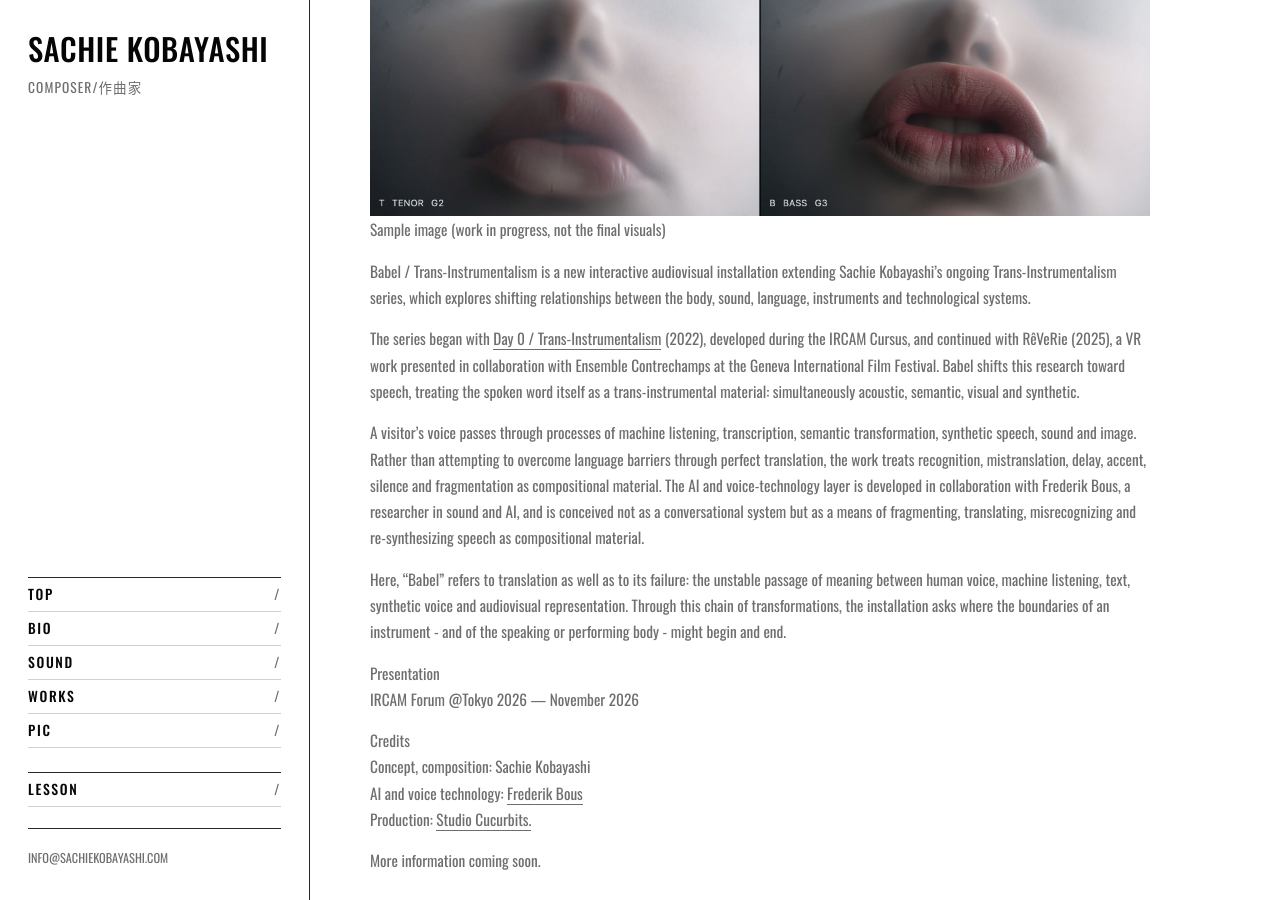
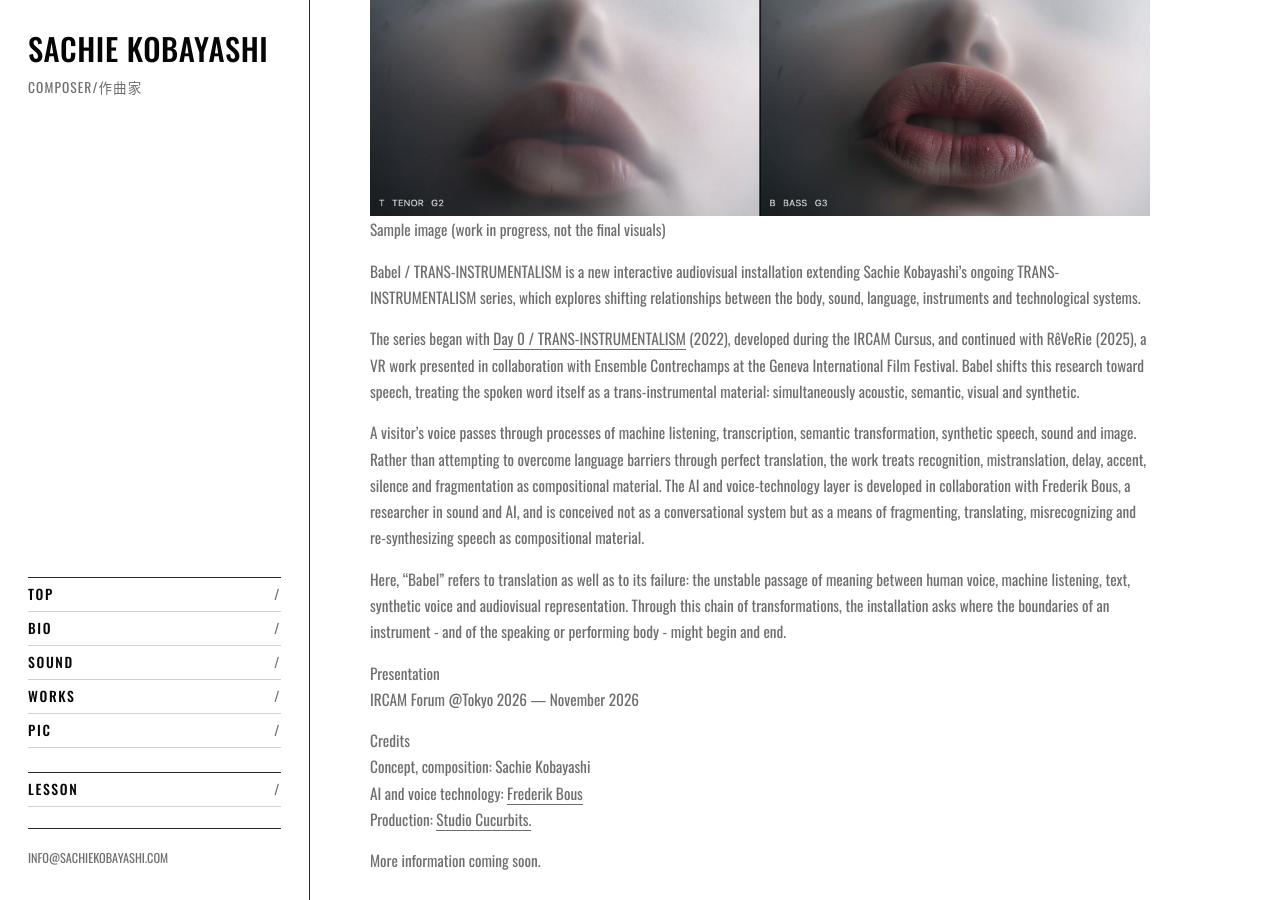
Before and after one commit to kbys88/kbys88.github.io, a Jekyll site: the page built from _posts/2026-09-14-BABEL-TRANS-INSTRUMENTALISM.md, in a window 1280 px wide and 900 px high, scrolled down 1050 px. Built offline with Jekyll 4.4.1, drawn with Linux system fonts in a browser that asks for light colours; nearby versions of some CDN libraries; some web fonts are replaced; some of the changed text lies outside the part shown.

Commit message:
Babel page: capitalise TRANS-INSTRUMENTALISM
Co-Authored-By: Claude Opus 5 <noreply@anthropic.com>

```diff
--- a/_posts/2026-09-14-BABEL-TRANS-INSTRUMENTALISM.md
+++ b/_posts/2026-09-14-BABEL-TRANS-INSTRUMENTALISM.md
@@ -1,6 +1,6 @@
 ---
 layout: post
-title: Babel / Trans-Instrumentalism
+title: Babel / TRANS-INSTRUMENTALISM
 date: 2026-09-14
 Author: Sachie
 categories:
@@ -9,15 +9,15 @@ comments: false
 ---
 Interactive audiovisual installation (in progress)
 
-<img src="{{ '/images/babel_installation_mockup_v2.jpg' | relative_url }}" alt="Babel / Trans-Instrumentalism — installation mockup: four small screens and near-field speakers" width="100%">
+<img src="{{ '/images/babel_installation_mockup_v2.jpg' | relative_url }}" alt="Babel / TRANS-INSTRUMENTALISM — installation mockup: four small screens and near-field speakers" width="100%">
 *Installation mockup*
 
-<img src="{{ '/images/babel_canon_sample.jpg' | relative_url }}" alt="Babel / Trans-Instrumentalism — sample image: four mouths behind a membrane, labelled Soprano, Alto, Tenor and Bass" width="100%">
+<img src="{{ '/images/babel_canon_sample.jpg' | relative_url }}" alt="Babel / TRANS-INSTRUMENTALISM — sample image: four mouths behind a membrane, labelled Soprano, Alto, Tenor and Bass" width="100%">
 *Sample image (work in progress, not the final visuals)*
 
-Babel / Trans-Instrumentalism is a new interactive audiovisual installation extending Sachie Kobayashi’s ongoing Trans-Instrumentalism series, which explores shifting relationships between the body, sound, language, instruments and technological systems.
+Babel / TRANS-INSTRUMENTALISM is a new interactive audiovisual installation extending Sachie Kobayashi’s ongoing TRANS-INSTRUMENTALISM series, which explores shifting relationships between the body, sound, language, instruments and technological systems.
 
-The series began with [Day 0 / Trans-Instrumentalism]({{ '/DAY0TRANS-INSTRUMENTALISM/' | relative_url }}) (2022), developed during the IRCAM Cursus, and continued with RêVeRie (2025), a VR work presented in collaboration with Ensemble Contrechamps at the Geneva International Film Festival. Babel shifts this research toward speech, treating the spoken word itself as a trans-instrumental material: simultaneously acoustic, semantic, visual and synthetic.
+The series began with [Day 0 / TRANS-INSTRUMENTALISM]({{ '/DAY0TRANS-INSTRUMENTALISM/' | relative_url }}) (2022), developed during the IRCAM Cursus, and continued with RêVeRie (2025), a VR work presented in collaboration with Ensemble Contrechamps at the Geneva International Film Festival. Babel shifts this research toward speech, treating the spoken word itself as a trans-instrumental material: simultaneously acoustic, semantic, visual and synthetic.
 
 A visitor’s voice passes through processes of machine listening, transcription, semantic transformation, synthetic speech, sound and image. Rather than attempting to overcome language barriers through perfect translation, the work treats recognition, mistranslation, delay, accent, silence and fragmentation as compositional material. The AI and voice-technology layer is developed in collaboration with Frederik Bous, a researcher in sound and AI, and is conceived not as a conversational system but as a means of fragmenting, translating, misrecognizing and re-synthesizing speech as compositional material.
 
```
